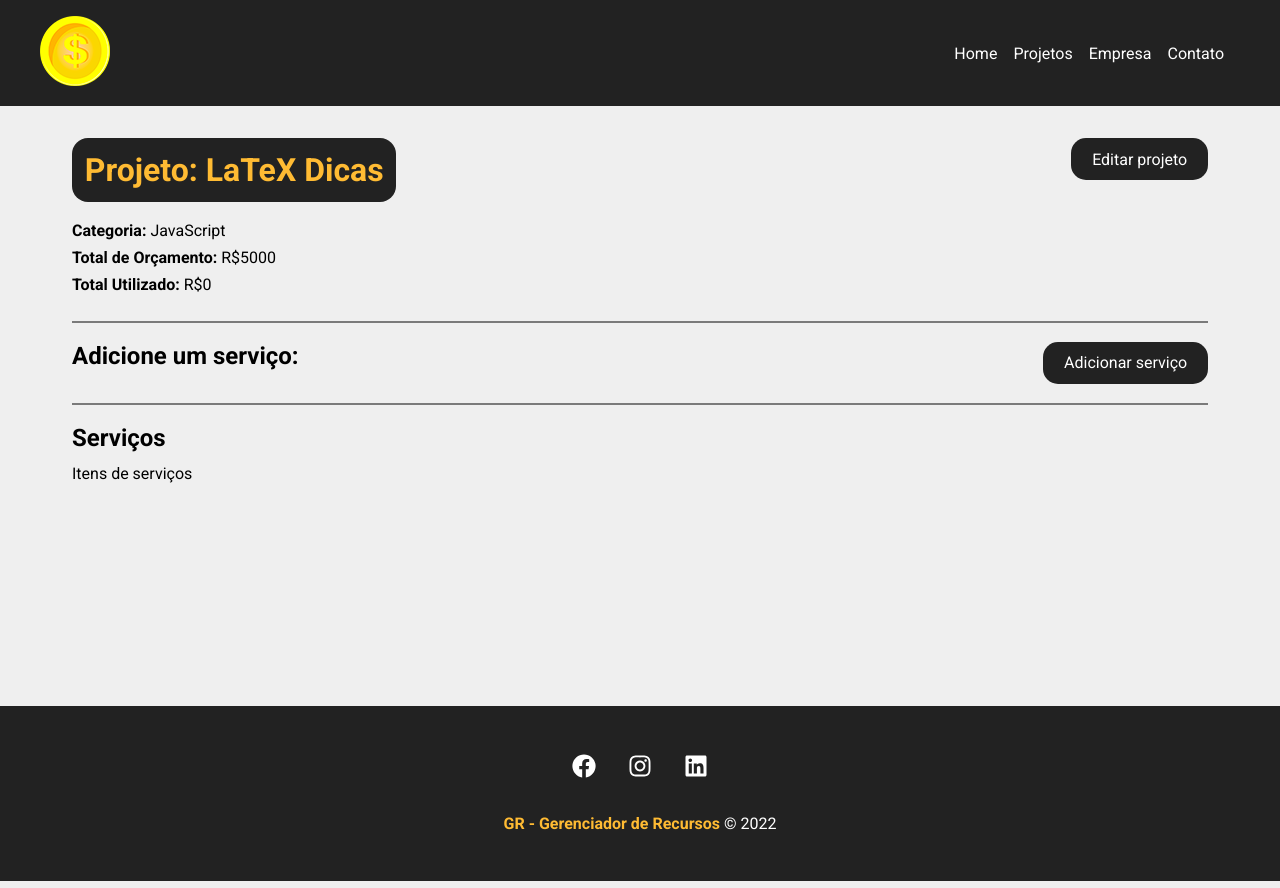
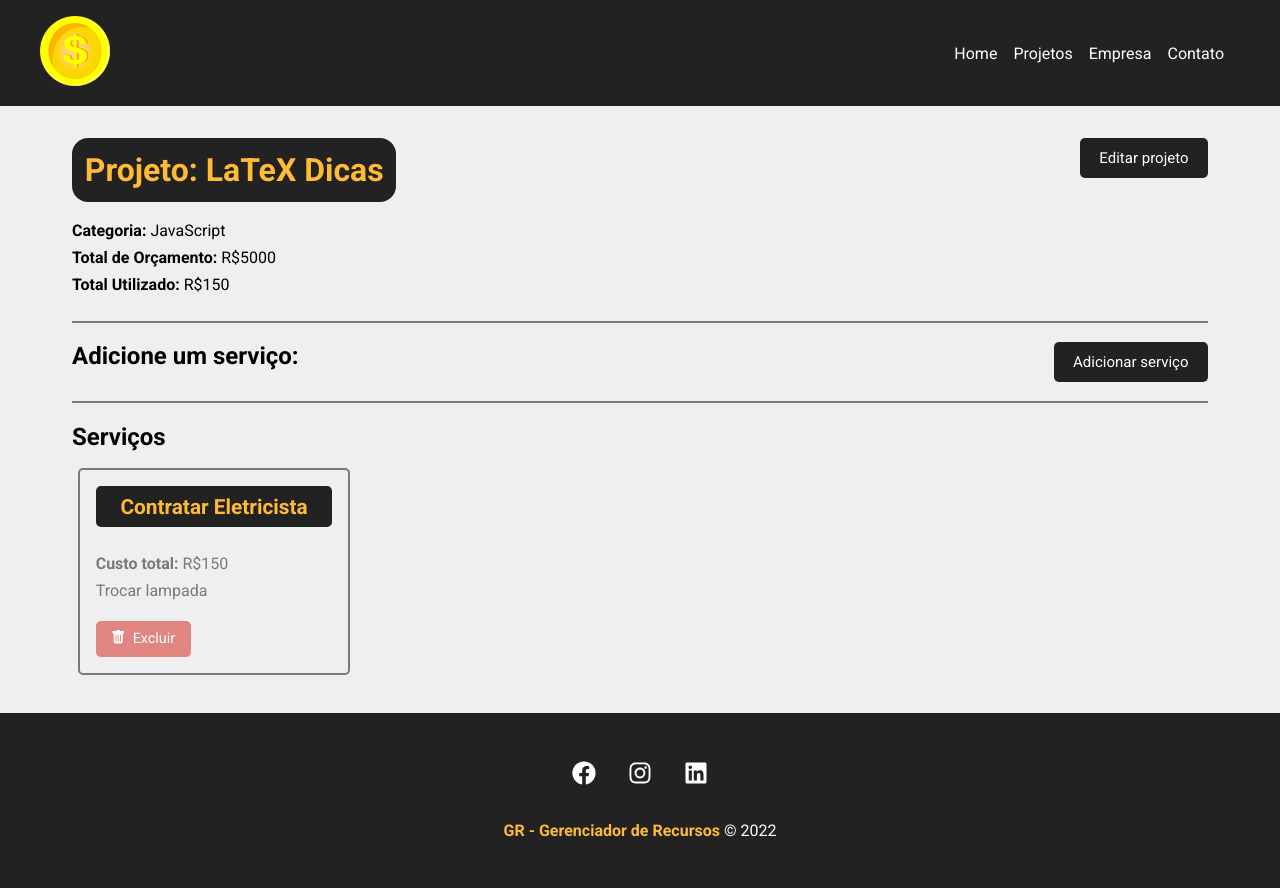
Before and after one commit to AntonioCarlos13/gr-react, a React (Create React App) app: page /project/3 in a window 1280 px wide. Built offline with nearby package versions, Linux system fonts and the light colour scheme; data requests are answered from the project's data file.

Commit message:
MOSTRAR E REMOVER SERVIÇOS DE UM PROJETO

```diff
--- a/db.json
+++ b/db.json
@@ -7,8 +7,15 @@
         "id": "1",
         "name": "JavaScript"
       },
-      "cost": 0,
-      "services": [],
+      "cost": 150,
+      "services": [
+        {
+          "name": "Contratar Eletricista",
+          "cost": "150",
+          "description": "Trocar lampada",
+          "id": "b94a373d-7afb-4727-accb-6f63305b703d"
+        }
+      ],
       "id": 3
     },
     {
--- a/src/components/form/SubmitButton.module.css
+++ b/src/components/form/SubmitButton.module.css
@@ -2,12 +2,13 @@
   margin-top: 0.5em;
   background-color: #222;
   color: #fff;
-  padding: 0.9em 1.5em;
+  padding: 0.7em 1.3em;
   text-decoration: none;
   transition: 0.5s ease;
   cursor: pointer;
   border: none;
   border-radius: 5px;
+  font-size: 15px;
 }
 
 .btn:hover {
--- a/src/components/layout/LinkButton.module.css
+++ b/src/components/layout/LinkButton.module.css
@@ -1,10 +1,11 @@
 .btn{
     background-color: #222;
     color: #fff;
-    padding: .7em 1.3em;
+    padding: 0.7em 1.3em;
     text-decoration: none;
     transition: .5s ease;
-    border-radius: 15px;
+    border-radius: 5px;
+    font-size: 15px;
 }
 
 .btn:hover{
--- a/src/components/pages/Project.js
+++ b/src/components/pages/Project.js
@@ -7,10 +7,12 @@ import Container from "../layout/Container";
 import Message from "../layout/Message";
 import ProjectForm from "../project/ProjectForm";
 import ServiceForm from "../service/ServiceForm";
+import ServiceCard from "../service/ServiceCard";
 
 function Project() {
   const { id } = useParams();
   const [project, setProject] = useState([]);
+  const [services, setServices] = useState([]);
   const [showProjectForm, setShowProjectForm] = useState(false);
   const [showServiceForm, setShowServiceForm] = useState(false);
   const [message, setMessage] = useState();
@@ -27,6 +29,7 @@ function Project() {
         .then((resp) => resp.json())
         .then((data) => {
           setProject(data);
+          setServices(data.services);
         })
         .catch((err) => console.log(err));
     }, 300);
@@ -60,8 +63,7 @@ function Project() {
     })
       .then((resp) => resp.json())
       .then((data) => {
-        //Mostrar serviços
-        console.log(data)
+        setShowServiceForm(false);
       })
       .catch((err) => console.log(err));
   }
@@ -95,6 +97,34 @@ function Project() {
         setProject(data);
         setShowProjectForm(false);
         setMessage("Projeto atualizado!");
+        setType("success");
+      })
+      .catch((err) => console.log(err));
+  }
+
+  function removeService(id, cost) {
+    const servicesUpdated = project.services.filter(
+      (service) => service.id !== id
+    );
+
+    const projectUpdated = project;
+
+    //diminuindo o valor do projeto quando é removido um serviço
+    projectUpdated.services = servicesUpdated;
+    projectUpdated.cost = parseFloat(projectUpdated.cost) - parseFloat(cost);
+
+    fetch(`http://localhost:5000/projects/${projectUpdated.id}`, {
+      method: "PATCH",
+      headers: {
+        "Content-Type": "application/json",
+      },
+      body: JSON.stringify(projectUpdated),
+    })
+      .then((resp) => resp.json())
+      .then((data) => {
+        setProject(projectUpdated);
+        setServices(servicesUpdated);
+        setMessage("Serviço removido com sucesso!");
         setType("success");
       })
       .catch((err) => console.log(err));
@@ -150,7 +180,18 @@ function Project() {
             </div>
             <h2>Serviços</h2>
             <Container customClass="start">
-              <p>Itens de serviços</p>
+              {services.length > 0 &&
+                services.map((service) => (
+                  <ServiceCard
+                    id={service.id}
+                    name={service.name}
+                    cost={service.cost}
+                    description={service.description}
+                    key={service.id}
+                    handleRemove={removeService}
+                  />
+                ))}
+              {services.length == 0 && <p>Não há serviços cadastrados.</p>}
             </Container>
           </Container>
         </div>
--- a/src/components/pages/Project.module.css
+++ b/src/components/pages/Project.module.css
@@ -34,12 +34,12 @@
 .btn{
   background-color: #222;
   color: #fff;
-  padding: .7em 1.3em;
+  padding: 0.7em 1.3em;
   text-decoration: none;
   transition: .5s ease;
-  border-radius: 15px;
-  max-height: 42px;
-  font-size: 16px;
+  border-radius: 5px;
+  max-height: 40px;
+  font-size: 15px;
   cursor: pointer;
   border: none;
 }
--- /dev/null
+++ b/src/components/service/ServiceCard.js
@@ -0,0 +1,28 @@
+import styles from "../project/ProjectCard.module.css";
+import {BsFillTrashFill} from 'react-icons/bs'
+
+function ServiceCard({ id, name, cost, description, handleRemove }) {
+
+    const remove = (e) => {
+        e.preventDefault()
+        handleRemove(id, cost)
+    }
+
+  return (
+    <div className={styles.project_card}>
+      <h4>{name}</h4>
+      <p>
+        <span>Custo total:</span> R${cost}
+      </p>
+      <p>{description}</p>
+      <div className={styles.project_card_actions}>
+        <button onClick={remove}>
+            <BsFillTrashFill />
+            Excluir
+        </button>
+      </div>
+    </div>
+  );
+}
+
+export default ServiceCard;
```
